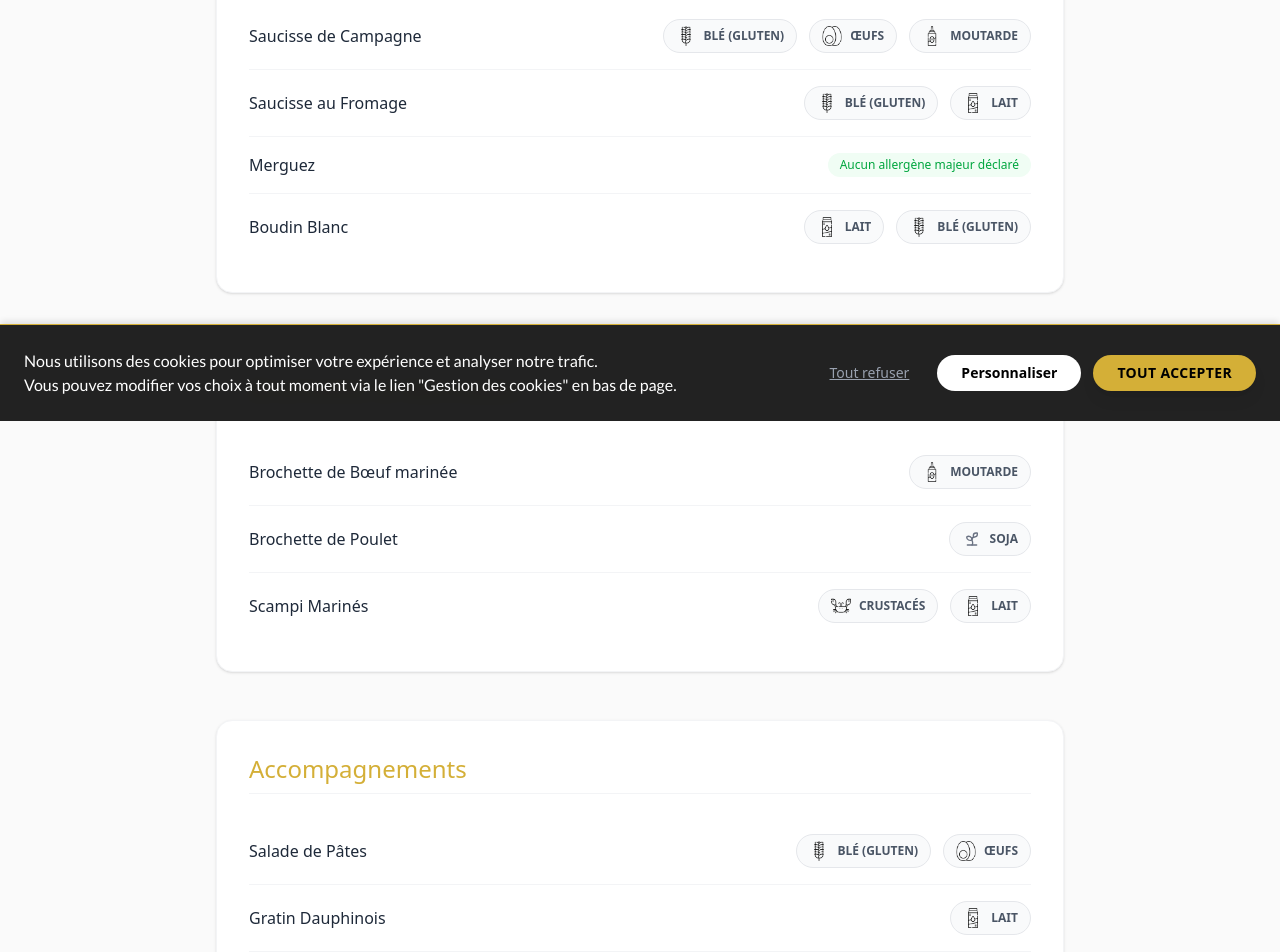
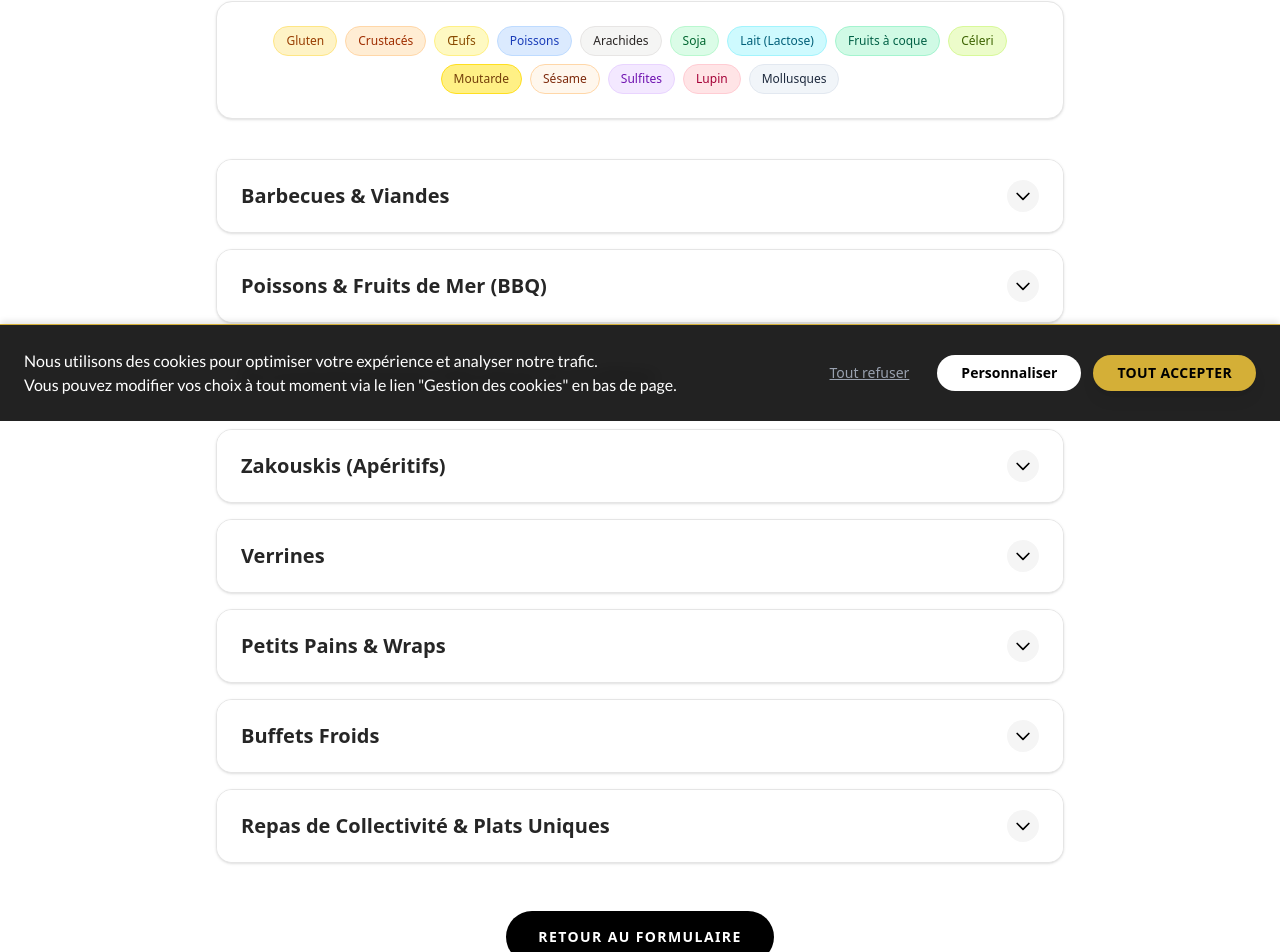
Before and after one commit to FlorianMeganck/traiteur-compere, a Next.js app: page /allergenes in a window 1280 px wide. Shown: the part 379-1331 px from the top of the page. Built offline with nearby package versions, Linux system fonts and the light colour scheme; a web font is replaced by a local one.

Commit message:
ajout allergènes

```diff
--- a/app/allergenes/page.tsx
+++ b/app/allergenes/page.tsx
@@ -1,114 +1,253 @@
-import Image from "next/image";
+"use client";
+
+import { useState, useEffect, Suspense } from "react";
+import { useSearchParams } from "next/navigation";
+import { motion, AnimatePresence } from "framer-motion";
 import Link from "next/link";
-import { Sprout, Shell, Flower2, FlaskConical } from "lucide-react";
 
-// --- EMPÊCHER L'INDEXATION GOOGLE ---
-export const metadata = {
-    title: "Informations Allergènes - Traiteur Compère",
-    robots: {
-        index: false,
-        follow: false,
-    },
+// --- BASE DE DONNÉES DES ALLERGÈNES ---
+// ATTENTION : Données standards pré-remplies. À valider obligatoirement par le Chef.
+const ALLERGENES = {
+    GLU: { id: "GLU", name: "Gluten", color: "bg-amber-100 text-amber-800 border-amber-200" },
+    CRU: { id: "CRU", name: "Crustacés", color: "bg-orange-100 text-orange-800 border-orange-200" },
+    OEU: { id: "OEU", name: "Œufs", color: "bg-yellow-100 text-yellow-800 border-yellow-200" },
+    POI: { id: "POI", name: "Poissons", color: "bg-blue-100 text-blue-800 border-blue-200" },
+    ARA: { id: "ARA", name: "Arachides", color: "bg-stone-100 text-stone-800 border-stone-200" },
+    SOJ: { id: "SOJ", name: "Soja", color: "bg-green-100 text-green-800 border-green-200" },
+    LAI: { id: "LAI", name: "Lait (Lactose)", color: "bg-cyan-100 text-cyan-800 border-cyan-200" },
+    FRU: { id: "FRU", name: "Fruits à coque", color: "bg-emerald-100 text-emerald-800 border-emerald-200" },
+    CEL: { id: "CEL", name: "Céleri", color: "bg-lime-100 text-lime-800 border-lime-200" },
+    MOU: { id: "MOU", name: "Moutarde", color: "bg-yellow-200 text-yellow-900 border-yellow-300" },
+    SES: { id: "SES", name: "Sésame", color: "bg-orange-50 text-orange-900 border-orange-200" },
+    SUL: { id: "SUL", name: "Sulfites", color: "bg-purple-100 text-purple-800 border-purple-200" },
+    LUP: { id: "LUP", name: "Lupin", color: "bg-rose-100 text-rose-800 border-rose-200" },
+    MOL: { id: "MOL", name: "Mollusques", color: "bg-slate-100 text-slate-800 border-slate-200" },
 };
 
-// --- DONNÉES ICONES (Mêmes que Formules) ---
-const ALLERGEN_ICONS: any = {
-    gluten: { image: "/ble.png", label: "Blé (Gluten)" },
-    lait: { image: "/lait.png", label: "Lait" },
-    egg: { image: "/oeuf.png", label: "Œufs" },
-    moutarde: { image: "/moutarde.png", label: "Moutarde" },
-    celeri: { image: "/celeri.png", label: "Céleri" },
-    fish: { image: "/poisson.png", label: "Poisson" },
-    crustace: { image: "/crustace.png", label: "Crustacés" },
-    soja: { icon: Sprout, label: "Soja" },
-    sulfite: { icon: FlaskConical, label: "Sulfites" },
-    // ... tu peux ajouter les autres si nécessaire
-};
+type ItemAllergens = { name: string; allergens: string[] };
+type CategoryData = { id: string; title: string; items: ItemAllergens[] };
 
-// --- LISTE PRODUITS (EXEMPLES À VÉRIFIER) ---
-const PRODUCTS = [
+const allergenMatrix: CategoryData[] = [
     {
-        category: "Saucisses & Classiques", items: [
-            { name: "Saucisse de Campagne", allergens: ["gluten", "egg", "moutarde"] },
-            { name: "Saucisse au Fromage", allergens: ["gluten", "lait"] },
-            { name: "Merguez", allergens: [] },
-            { name: "Boudin Blanc", allergens: ["lait", "gluten"] },
+        id: "bbq",
+        title: "Barbecues & Viandes",
+        items: [
+            { name: "Saucisses & Chipolatas (Nature, Campagne, BBQ...)", allergens: ["SUL", "MOU", "GLU"] },
+            { name: "Saucisses Volaille (Fromage)", allergens: ["LAI", "SUL"] },
+            { name: "Merguez", allergens: ["SUL"] },
+            { name: "Boudins (Blanc, Noir)", allergens: ["GLU", "LAI", "OEU"] },
+            { name: "Brochettes Marinées (Bœuf, Porc, Volaille)", allergens: ["SOJ", "MOU", "SUL"] },
+            { name: "Braisade de canard aux trois poivres", allergens: ["LAI", "SUL"] },
+            { name: "Spare ribs marinés au miel", allergens: ["SOJ", "SUL", "MOU"] },
+            { name: "Viandes Nobles (Tomahawk, Côte à l'os, Entrecôtes)", allergens: [] },
+            { name: "Cochon de Lait / Porchetta", allergens: ["SUL", "MOU"] },
+            { name: "Options Végétariennes (Halloumi, Tofu teriyaki...)", allergens: ["LAI", "SOJ", "GLU", "SES"] }
         ]
     },
     {
-        category: "Brochettes & Marinades", items: [
-            { name: "Brochette de Bœuf marinée", allergens: ["moutarde"] },
-            { name: "Brochette de Poulet", allergens: ["soja"] },
-            { name: "Scampi Marinés", allergens: ["crustace", "lait"] },
+        id: "mer",
+        title: "Poissons & Fruits de Mer (BBQ)",
+        items: [
+            { name: "Brochette de scampi / Saint-Jacques", allergens: ["CRU", "MOL", "SUL"] },
+            { name: "Pavé de saumon au fenouil / aneth", allergens: ["POI"] },
+            { name: "Calamar mariné au cumin", allergens: ["MOL", "SUL"] },
+            { name: "Pince de crabe / Homard", allergens: ["CRU"] },
+            { name: "Moules en papillote", allergens: ["MOL", "CEL", "SUL"] }
         ]
     },
     {
-        category: "Accompagnements", items: [
-            { name: "Salade de Pâtes", allergens: ["gluten", "egg"] },
-            { name: "Gratin Dauphinois", allergens: ["lait"] },
-            { name: "Sauce Tartare Maison", allergens: ["egg", "moutarde"] },
+        id: "accompagnements",
+        title: "Accompagnements (Féculents & Crudités)",
+        items: [
+            { name: "Salade de Pâtes Pesto / Curry", allergens: ["GLU", "LAI", "OEU", "MOU"] },
+            { name: "Salade Grecque (Feta/Olives)", allergens: ["LAI"] },
+            { name: "Salade de Pomme de Terre (Mayonnaise)", allergens: ["OEU", "MOU", "SUL"] },
+            { name: "Tomate Mozza Di Bufala", allergens: ["LAI"] },
+            { name: "Taboulé Oriental", allergens: ["GLU"] },
+            { name: "Céleri Râpé & Pommes", allergens: ["CEL", "OEU", "MOU"] },
+            { name: "Coleslaw au miel", allergens: ["OEU", "MOU", "LAI"] },
+            { name: "Gratin Dauphinois", allergens: ["LAI", "OEU"] },
+            { name: "Petits pains & Baguettes", allergens: ["GLU"] }
+        ]
+    },
+    {
+        id: "zakouskis",
+        title: "Zakouskis (Apéritifs)",
+        items: [
+            { name: "Falafel et sauce tahini", allergens: ["SES", "GLU"] },
+            { name: "Croquette de fromage / Arancini", allergens: ["GLU", "LAI", "OEU"] },
+            { name: "Roulé de saumon au fromage frais", allergens: ["POI", "LAI", "GLU"] },
+            { name: "Sushi roll / Tataki de thon", allergens: ["POI", "SOJ", "SES"] },
+            { name: "Nems (Poulet, Crevettes) / Gambas tempura", allergens: ["GLU", "CRU", "SOJ"] },
+            { name: "Mini burger (Bœuf, Angus)", allergens: ["GLU", "LAI", "OEU", "SES", "MOU"] },
+            { name: "Mini vol-au-vent aux ris de veau", allergens: ["GLU", "LAI", "OEU", "CEL"] }
+        ]
+    },
+    {
+        id: "verrines",
+        title: "Verrines",
+        items: [
+            { name: "Verrine italienne parmesan, mozza, pesto", allergens: ["LAI", "FRU"] },
+            { name: "Mousse d'avocat et crevettes", allergens: ["CRU", "LAI"] },
+            { name: "Tartare de saumon / Ceviche", allergens: ["POI", "SUL"] },
+            { name: "Carpaccio de bœuf au parmesan", allergens: ["LAI", "SUL"] },
+            { name: "Mousse de foie de canard au Sauternes", allergens: ["LAI", "OEU", "SUL"] },
+            { name: "Dôme de chocolat noir avec son cœur praliné", allergens: ["LAI", "OEU", "GLU", "FRU"] }
+        ]
+    },
+    {
+        id: "pains",
+        title: "Petits Pains & Wraps",
+        items: [
+            { name: "Côté Mer (Crabe, Thon, Saumon)", allergens: ["GLU", "POI", "CRU", "OEU", "MOU"] },
+            { name: "Côté Boucherie (Américain, Jambon)", allergens: ["GLU", "OEU", "MOU", "SUL"] },
+            { name: "Côté Fromager (Abbaye, Brie)", allergens: ["GLU", "LAI", "OEU", "MOU"] },
+            { name: "Le Suédois (Saumon, Philadelphia)", allergens: ["GLU", "POI", "LAI"] },
+            { name: "Wraps (Maraîcher, Norvégien...)", allergens: ["GLU", "LAI", "POI", "OEU", "MOU"] }
+        ]
+    },
+    {
+        id: "buffets",
+        title: "Buffets Froids",
+        items: [
+            { name: "Croûte de pâté (poivre, chevreuil)", allergens: ["GLU", "OEU", "LAI", "FRU"] },
+            { name: "Pêche au thon", allergens: ["POI", "OEU", "MOU"] },
+            { name: "Tomate-crevette grise", allergens: ["CRU", "OEU", "MOU"] },
+            { name: "Saumon en belle-vue / Darne de saumon", allergens: ["POI", "OEU"] },
+            { name: "Viandes braisées (Porc, Bœuf, Volaille)", allergens: ["SUL", "MOU"] },
+            { name: "Terrines (Fenouil, Sandre, Légumes)", allergens: ["POI", "OEU", "LAI"] }
+        ]
+    },
+    {
+        id: "collectivite",
+        title: "Repas de Collectivité & Plats Uniques",
+        items: [
+            { name: "Lasagnes (Bœuf, Saumon, Légumes)", allergens: ["GLU", "LAI", "OEU", "POI", "CEL"] },
+            { name: "Boulettes / Boulets Liégeois (Tomate, Lapin, Chasseur)", allergens: ["GLU", "OEU", "LAI", "SUL", "MOU"] },
+            { name: "Carbonnade flamande", allergens: ["GLU", "SUL", "MOU"] },
+            { name: "Vol-au-vent", allergens: ["GLU", "LAI", "OEU", "CEL"] },
+            { name: "Blanquette de veau à l'ancienne", allergens: ["GLU", "LAI", "CEL"] },
+            { name: "Tartiflette", allergens: ["LAI", "SUL"] },
+            { name: "Potées (Carottes, Liégeoise, Choux)", allergens: ["CEL", "SUL", "LAI"] }
         ]
     }
 ];
 
-export default function AllergenesPage() {
+// --- COMPOSANT PRINCIPAL ---
+
+function AllergenesContent() {
+    const searchParams = useSearchParams();
+    const [openSection, setOpenSection] = useState<string | null>(null);
+
+    // Deep Linking: Ouvrir la bonne section selon l'URL (?section=...)
+    useEffect(() => {
+        const sectionParam = searchParams.get("section");
+        if (sectionParam) {
+            setOpenSection(sectionParam);
+            // Petit délai pour laisser le temps au composant de s'ouvrir avant de scroller
+            setTimeout(() => {
+                const element = document.getElementById(`section-${sectionParam}`);
+                if (element) {
+                    element.scrollIntoView({ behavior: "smooth", block: "start" });
+                }
+            }, 300);
+        }
+    }, [searchParams]);
+
+    const toggleSection = (id: string) => {
+        setOpenSection(prev => prev === id ? null : id);
+    };
+
     return (
-        <main className="min-h-screen pt-32 pb-20 bg-neutral-50">
-            <div className="max-w-4xl mx-auto px-6">
-                <header className="mb-12 text-center">
-                    <h1 className="text-4xl font-serif text-black mb-4">Informations Allergènes</h1>
-                    <p className="text-gray-500 italic">
-                        Document informatif à destination de notre clientèle sujette aux allergies alimentaires.
+        <main className="min-h-screen pt-32 pb-20 bg-[radial-gradient(circle_at_top_left,_var(--tw-gradient-stops))] from-white via-neutral-50 to-neutral-100 relative">
+            <div className="max-w-4xl mx-auto px-6 relative z-10">
+
+                {/* En-tête de page */}
+                <div className="text-center mb-12">
+                    <h1 className="text-4xl md:text-5xl font-serif text-black mb-4">Matrice des Allergènes</h1>
+                    <div className="w-16 h-1 bg-[#D4AF37] mx-auto rounded-full mb-6"></div>
+                    <p className="text-neutral-500 font-light text-lg max-w-2xl mx-auto">
+                        La santé de nos convives est notre priorité. Consultez la liste des allergènes majeurs présents dans nos préparations.
+                        <br/><span className="font-bold text-neutral-700">En cas d'allergie sévère, merci de le préciser impérativement lors de votre commande.</span>
                     </p>
-                    <div className="w-24 h-1 bg-[#D4AF37] mx-auto mt-6"></div>
-                </header>
+                </div>
 
-                <div className="space-y-12">
-                    {PRODUCTS.map((section, idx) => (
-                        <section key={idx} className="bg-white p-8 rounded-2xl shadow-sm border border-gray-100">
-                            <h2 className="text-2xl font-serif text-[#D4AF37] mb-6 border-b border-gray-100 pb-2">
-                                {section.category}
-                            </h2>
-                            <div className="divide-y divide-gray-100">
-                                {section.items.map((item, i) => (
-                                    <div key={i} className="py-4 flex flex-col sm:flex-row sm:items-center justify-between gap-4">
-                                        <span className="font-medium text-gray-800">{item.name}</span>
+                {/* Légende Globale des Allergènes */}
+                <div className="bg-white p-6 rounded-2xl shadow-sm border border-neutral-200 mb-10 flex flex-wrap gap-2 justify-center">
+                    {Object.values(ALLERGENES).map(a => (
+                        <div key={a.id} className={`text-xs px-3 py-1.5 rounded-full border ${a.color} font-medium`}>
+                            {a.name}
+                        </div>
+                    ))}
+                </div>
 
-                                        <div className="flex flex-wrap gap-3">
+                {/* Accordéons des Menus */}
+                <div className="space-y-4">
+                    {allergenMatrix.map((category) => (
+                        <div key={category.id} id={`section-${category.id}`} className="bg-white rounded-2xl border border-neutral-200 overflow-hidden shadow-sm">
+                            <button
+                                onClick={() => toggleSection(category.id)}
+                                className="w-full px-6 py-5 flex items-center justify-between bg-white hover:bg-neutral-50 transition-colors"
+                            >
+                                <h2 className="text-xl font-serif font-bold text-neutral-800">{category.title}</h2>
+                                <div className={`w-8 h-8 rounded-full flex items-center justify-center bg-neutral-100 transition-transform duration-300 ${openSection === category.id ? 'rotate-180 bg-[#D4AF37]/20 text-[#D4AF37]' : ''}`}>
+                                    <svg className="w-5 h-5" fill="none" stroke="currentColor" viewBox="0 0 24 24"><path strokeLinecap="round" strokeLinejoin="round" strokeWidth={2} d="M19 9l-7 7-7-7" /></svg>
+                                </div>
+                            </button>
+
+                            <AnimatePresence>
+                                {openSection === category.id && (
+                                    <motion.div
+                                        initial={{ height: 0, opacity: 0 }}
+                                        animate={{ height: "auto", opacity: 1 }}
+                                        exit={{ height: 0, opacity: 0 }}
+                                        className="overflow-hidden border-t border-neutral-100"
+                                    >
+                                        <div className="p-6 space-y-4 bg-neutral-50/50">
+                                            {category.items.map((item, idx) => (
+                                                <div key={idx} className="flex flex-col md:flex-row md:items-center justify-between gap-3 p-3 bg-white rounded-xl border border-neutral-100">
+                                                    <span className="font-medium text-neutral-800 text-sm">{item.name}</span>
+                                                    <div className="flex flex-wrap gap-1.5">
                                                         {item.allergens.length > 0 ? (
-                                                item.allergens.map(alg => {
-                                                    const icon = ALLERGEN_ICONS[alg];
-                                                    if (!icon) return null;
+                                                            item.allergens.map(alCode => {
+                                                                const alInfo = ALLERGENES[alCode as keyof typeof ALLERGENES];
                                                                 return (
-                                                        <div key={alg} className="flex items-center gap-2 bg-gray-50 px-3 py-1.5 rounded-full border border-gray-200" title={icon.label}>
-                                                            <div className="w-5 h-5 relative flex items-center justify-center">
-                                                                {icon.image ? (
-                                                                    <Image src={icon.image} alt={icon.label} fill className="object-contain" />
-                                                                ) : (
-                                                                    icon.icon && <icon.icon size={16} className="text-gray-500" />
-                                                                )}
-                                                            </div>
-                                                            <span className="text-xs text-gray-600 font-bold uppercase">{icon.label}</span>
-                                                        </div>
-                                                    )
+                                                                    <span key={alCode} className={`text-[10px] uppercase tracking-wider px-2 py-1 rounded border ${alInfo.color}`}>
+                                                                        {alInfo.name}
+                                                                    </span>
+                                                                );
                                                             })
                                                         ) : (
-                                                <span className="text-xs text-green-600 bg-green-50 px-3 py-1 rounded-full">Aucun allergène majeur déclaré</span>
+                                                            <span className="text-xs text-green-600 bg-green-50 px-2 py-1 rounded border border-green-200">
+                                                                Aucun allergène majeur
+                                                            </span>
                                                         )}
                                                     </div>
                                                 </div>
                                             ))}
                                         </div>
-                        </section>
+                                    </motion.div>
+                                )}
+                            </AnimatePresence>
+                        </div>
                     ))}
                 </div>
 
-                <div className="mt-16 text-center">
-                    <Link href="/contact" className="text-gray-500 hover:text-[#D4AF37] underline transition-colors">
-                        ← Retour au formulaire
+                <div className="mt-12 text-center">
+                    <Link href="/contact" className="inline-block bg-black text-white px-8 py-4 rounded-full font-bold uppercase tracking-widest text-sm hover:bg-[#D4AF37] transition-colors">
+                        Retour au Formulaire
                     </Link>
                 </div>
+
             </div>
         </main>
     );
 }
+
+export default function AllergenesPage() {
+    return (
+        <Suspense fallback={<div className="min-h-screen bg-white" />}>
+            <AllergenesContent />
+        </Suspense>
+    );
+}
--- a/app/contact/page.tsx
+++ b/app/contact/page.tsx
@@ -72,8 +72,8 @@ const BBQ_PRICES: Record<string, number> = {
     nobles: 45,
 };
 
-const SIDES_COLD = ["Salade de Pâtes Pesto 🌿", "Salade de Pâtes Curry 🌿", "Salade Grecque (Feta/Olives) 🌿", "Taboulé Oriental 🌿", "Tomate Mozza Di Bufala 🌿", "Salade de Pomme de Terre (Mayonnaise) 🌿", "Salade de Pomme de Terre (Vinaigrette) 🌿", "Carottes Râpées (Citron) 🌿", "Céleri Râpé & Pommes 🌿", "Concombre à la crème 🌿", "Salade de chou blanc 🌿"];
-const feculentsBBQ = ["Pomme de terre en chemise 🌿", "Gratin Dauphinois 🌿", "Grenailles au Romarin 🌿", "Baguette", "Petits pains"];
+const SIDES_COLD = ["Salade de Pâtes Pesto", "Salade de Pâtes Curry", "Salade Grecque (Feta/Olives)", "Taboulé Oriental", "Tomate Mozza Di Bufala", "Salade de Pomme de Terre (Mayonnaise)", "Salade de Pomme de Terre (Vinaigrette)", "Carottes Râpées (Citron)", "Céleri Râpé & Pommes", "Concombre à la crème", "Salade de chou blanc"];
+const feculentsBBQ = ["Pomme de terre en chemise", "Gratin Dauphinois", "Grenailles au Romarin", "Baguette", "Petits pains"];
 
 const BUFFET_FROID_PRICES: Record<string, number> = {
     buffet_campagnard: 13,
@@ -245,9 +245,9 @@ const collectiviteData: Record<string, number> = {
 };
 
 // Legacy/Other Menus
-const ITEMS_ARDENNAIS = ["Croûte de pâté de chevreuil", "Boudin blanc de Liège", "Boudin noir", "Jambon d'Ardenne", "Pêche au thon", "Rosbif braisé", "Rôti de porc braisé", "Hure de veau", "Feuilleté de légumes de saison 🌿", "Quiche aux légumes 🌿"];
-const ITEMS_GALA = ["Mousse de foie de canard", "Saumon en belle-vue", "Farandole de langoustines", "Tomates aux crevettes grises", "Terrine de Sandre", "Jambon sur griffe", "Viande braisée", "Feuilleté de légumes de saison 🌿", "Terrine de légumes 🌿"];
-const ITEMS_ASSOCIATIONS = ["Boulets Liégeois (Sauce Lapin)", "Boulets Liégeois (Sauce Tomate)", "Vol-au-vent artisanal", "Pâtes Bolognaise", "Pâtes Carbonara", "Burgers Spécial Compère", "Option Végé : Grande Salade & Quiche 🌿"];
+const ITEMS_ARDENNAIS = ["Croûte de pâté de chevreuil", "Boudin blanc de Liège", "Boudin noir", "Jambon d'Ardenne", "Pêche au thon", "Rosbif braisé", "Rôti de porc braisé", "Hure de veau", "Feuilleté de légumes de saison", "Quiche aux légumes"];
+const ITEMS_GALA = ["Mousse de foie de canard", "Saumon en belle-vue", "Farandole de langoustines", "Tomates aux crevettes grises", "Terrine de Sandre", "Jambon sur griffe", "Viande braisée", "Feuilleté de légumes de saison", "Terrine de légumes"];
+const ITEMS_ASSOCIATIONS = ["Boulets Liégeois (Sauce Lapin)", "Boulets Liégeois (Sauce Tomate)", "Vol-au-vent artisanal", "Pâtes Bolognaise", "Pâtes Carbonara", "Burgers Spécial Compère", "Option Végé : Grande Salade & Quiche"];
 
 // OPTIONS
 const OPTIONS_STANDARD = ["Moins de 20", "20 à 50", "50 à 100", "Plus de 100"];
@@ -1340,7 +1340,7 @@ function ContactForm() {
                         <option value="Burgers">Burgers Spécial Compère</option>
                         <option value="Boulets Liégeois">Boulets Liégeois & Frites</option>
                         <option value="Vol-au-vent">Vol-au-vent artisanal & Frites</option>
-                        <option value="Option Végétarienne">Option Végé (Salade & Quiche) 🌿</option>
+                        <option value="Option Végétarienne">Option Végé (Salade & Quiche)</option>
                     </select>
                     <div className="absolute inset-y-0 right-4 flex items-center pointer-events-none text-gray-400">
                         <svg className="w-5 h-5" fill="none" stroke="currentColor" viewBox="0 0 24 24"><path strokeLinecap="round" strokeLinejoin="round" strokeWidth={2} d="M19 9l-7 7-7-7" /></svg>
```
Lines whose indentation alone changed are shown as unchanged.
